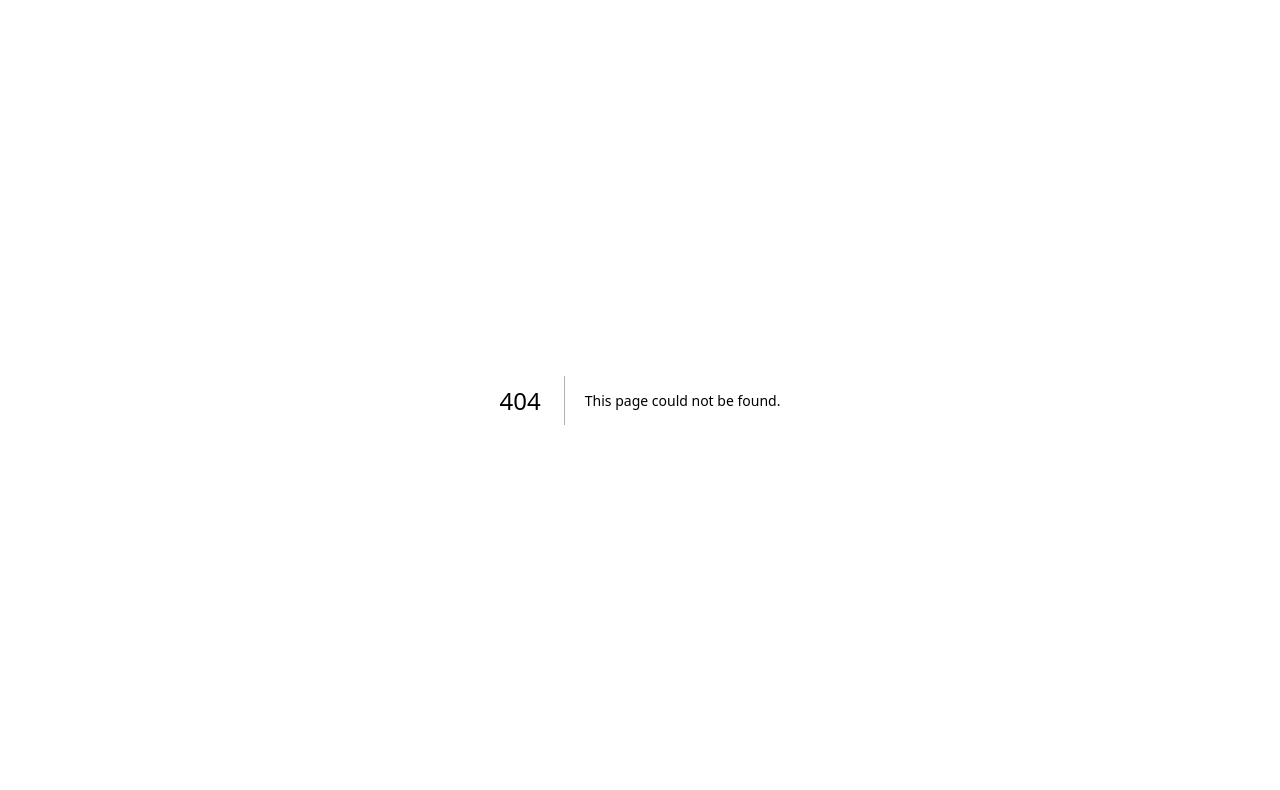
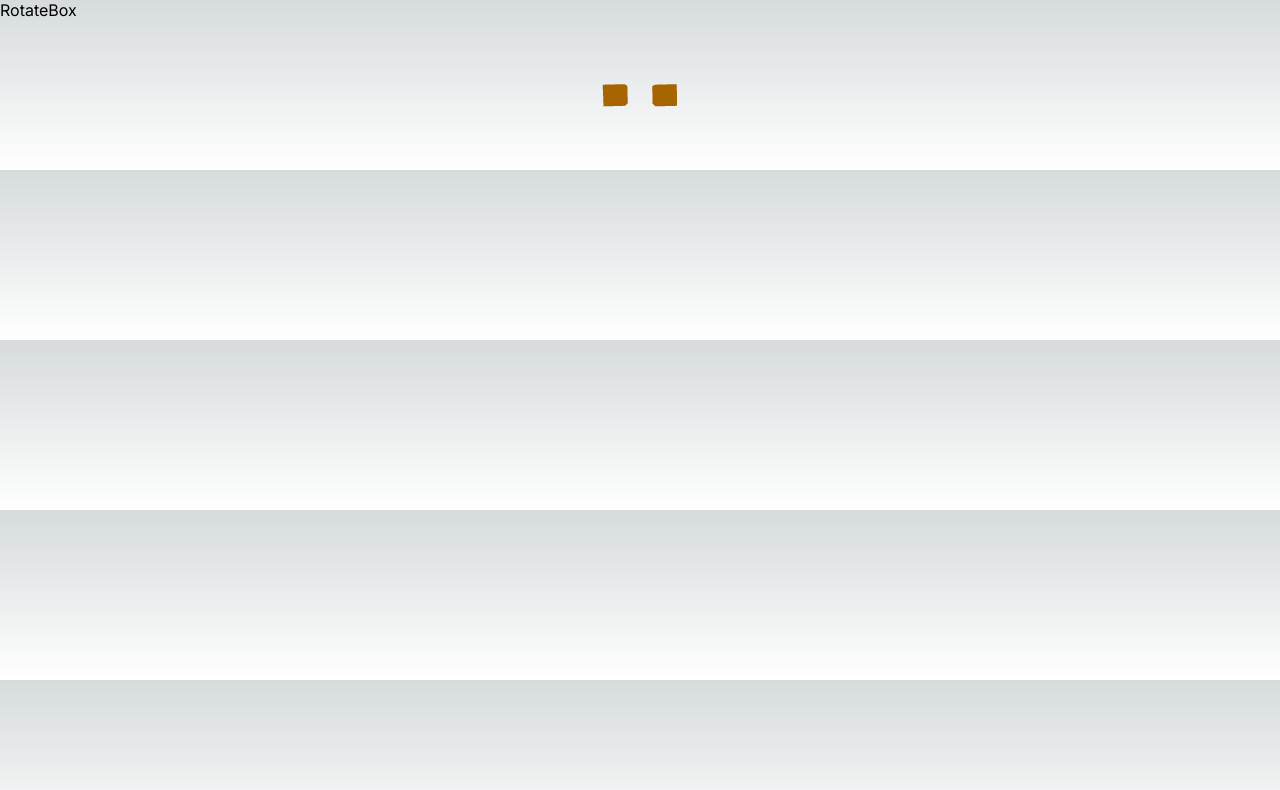
Before and after one commit to 2ndPINEW/r3f, a Next.js app: page /playground in a window 1280 px wide. Before the commit this address had no page. Shown: the top 790 px of the page. Built offline with nearby package versions, Linux system fonts and the light colour scheme.

Commit message:
サンプル全部を一つのページに入れる

```diff
--- /dev/null
+++ b/src/app/playground/page.tsx
@@ -0,0 +1,19 @@
+"use client";
+
+import { WebGLCompatibility } from "@/app/_core/WebGLCompatibility/WebGLCompatibility";
+import { RotateBox } from "./_components/001-hello-world/rotateBox";
+
+export default function Page() {
+  return (
+    <main>
+      <WebGLCompatibility
+        canvas={
+          <>
+            <div>RotateBox</div>
+            <RotateBox />
+          </>
+        }
+      />
+    </main>
+  );
+}
```
Also changed, not shown: src/app/playground/001-hello-world/page.tsx (deleted, +0 -12 lines), src/app/playground/_components/001-hello-world/rotateBox.tsx (renamed from src/app/playground/001-hello-world/_components/rotateBox.tsx).
